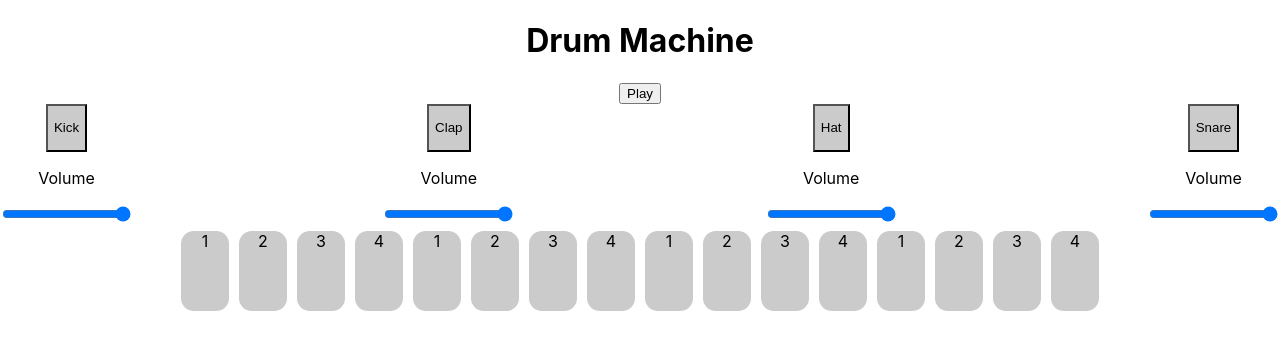
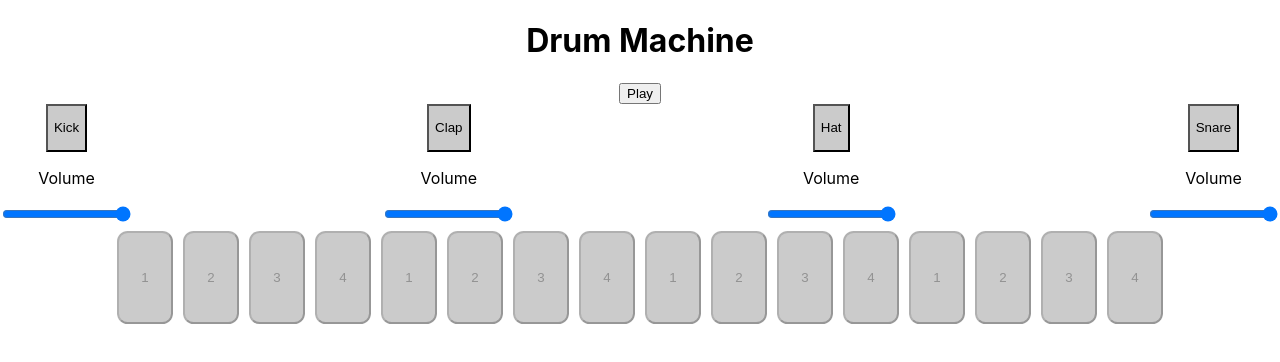
Before and after one commit to 11hkella/musical-grids, a React (Create React App) app in the folder client/: page / in a window 1280 px wide. Shown: the top 362 px of the page. Built offline with nearby package versions, Linux system fonts and the light colour scheme.

Commit message:
disable steps when no instrument is selected

```diff
--- a/client/src/components/Step.jsx
+++ b/client/src/components/Step.jsx
@@ -10,8 +10,8 @@ export default class Step extends Component {
 
     render() {
         const style = {
-            width: '3em',
-            height: '5em',
+            width: '4.2em',
+            height: '7em',
             backgroundColor: this.props.on ? '#2AC7DC' : '#CBCBCB',
             borderRadius: '0.8em',
             margin: 5,
@@ -21,9 +21,9 @@ export default class Step extends Component {
         const count = this.props.id % 4 + 1
 
         return (
-            <div style={style} onClick={this.handleClick} >
+            <button style={style} onClick={this.handleClick} disabled={!this.props.selected} >
                 {count}
-            </div>
+            </button>
         )
     }
 }
--- a/client/src/components/Steps.jsx
+++ b/client/src/components/Steps.jsx
@@ -7,7 +7,7 @@ export default class Steps extends Component {
             <div>
                 {this.props.steps.map((step, idx) => {
                     return (
-                        <Step on={step} onClick={this.props.handleStepChange} key={idx} id={idx} />
+                        <Step on={step} onClick={this.props.handleStepChange} key={idx} id={idx} selected={this.props.selected} />
                     )
                 })}
             </div>
```
